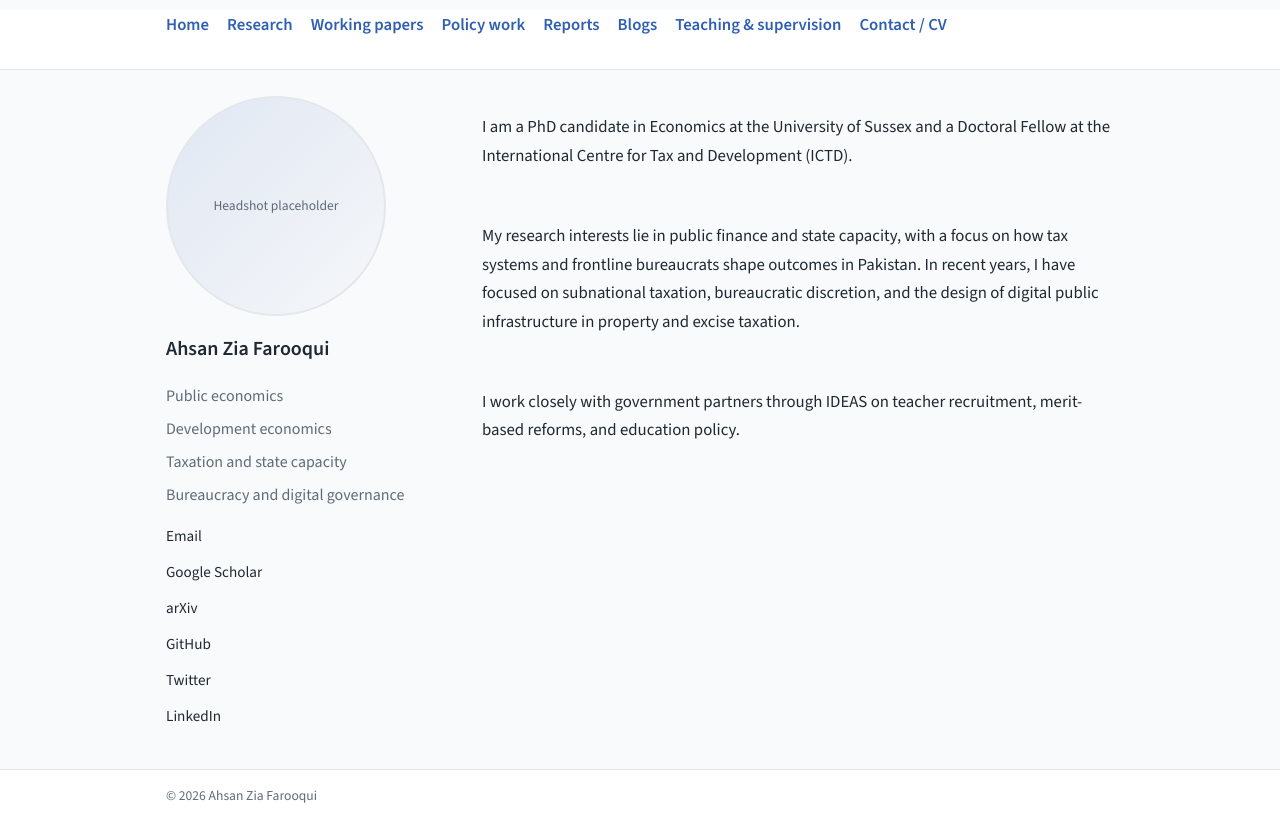
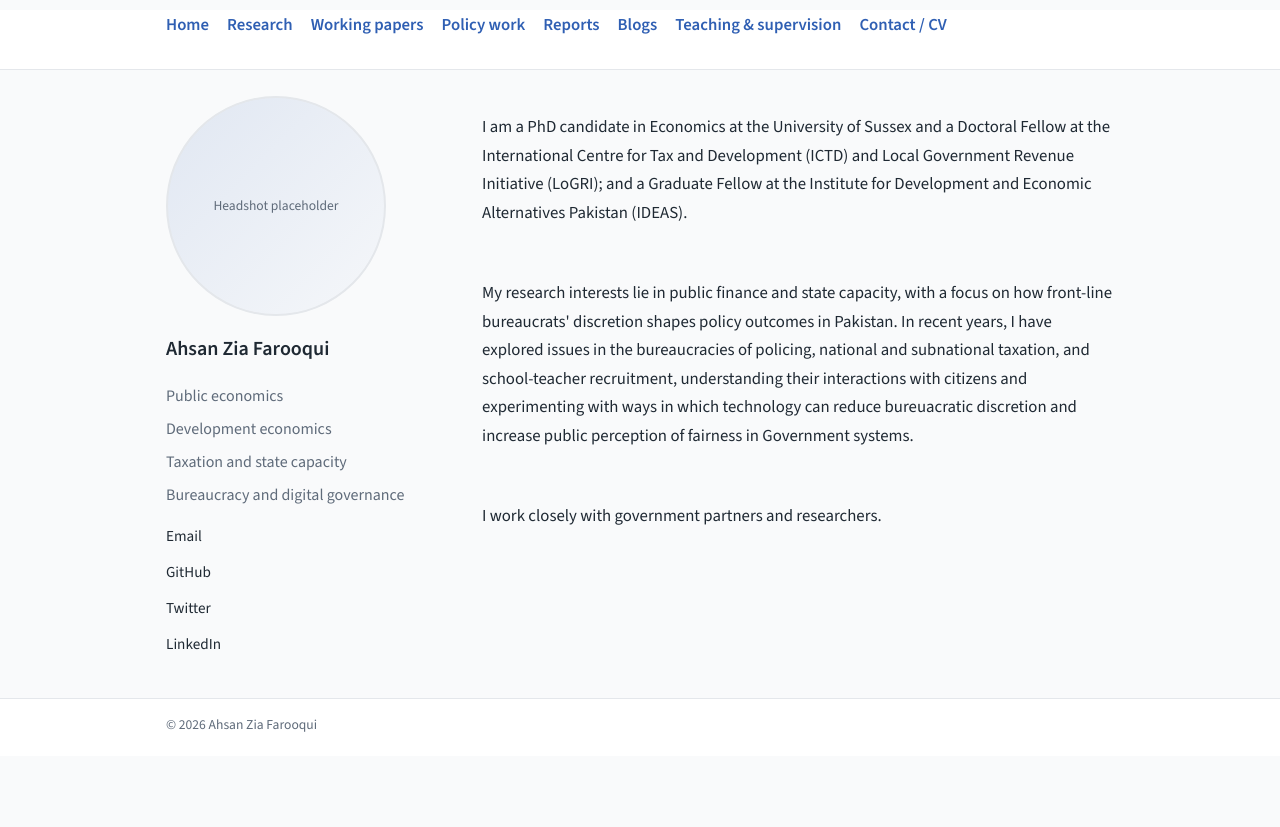
Before and after one commit to AhsanZiaFarooqui/ahsanziafarooqui.github.io, a plain HTML site: page index.html in a window 1280 px wide. After the commit the page ends 800 px from the top, so only its background shows below. Drawn offline with nearby package versions, Linux system fonts and the light colour scheme.

Commit message:
Update index.html

```diff
--- a/index.html
+++ b/index.html
@@ -44,9 +44,7 @@
           <li>Bureaucracy and digital governance</li>
         </ul>
         <ul class="profile-links">
-          <li><a href="mailto:YOUR.EMAIL@DOMAIN">Email</a></li>
-          <li><a href="https://scholar.google.com/" target="_blank" rel="noopener noreferrer">Google Scholar</a></li>
-          <li><a href="https://arxiv.org/" target="_blank" rel="noopener noreferrer">arXiv</a></li>
+          <li><a href="mailto: a.farooqui@sussex.ac.uk">Email</a></li>
           <li><a href="https://github.com/ahsan-zia-farooqui" target="_blank" rel="noopener noreferrer">GitHub</a></li>
           <li><a href="https://twitter.com/" target="_blank" rel="noopener noreferrer">Twitter</a></li>
           <li><a href="https://www.linkedin.com/" target="_blank" rel="noopener noreferrer">LinkedIn</a></li>
@@ -56,17 +54,16 @@
       <section class="content-copy">
         <p>
           I am a PhD candidate in Economics at the University of Sussex and a Doctoral Fellow at the
-          International Centre for Tax and Development (ICTD).
+          International Centre for Tax and Development (ICTD) and Local Government Revenue Initiative (LoGRI); and a Graduate Fellow at the Institute for Development and Economic Alternatives Pakistan (IDEAS).
         </p>
         <p>
-          My research interests lie in public finance and state capacity, with a focus on how tax systems and
-          frontline bureaucrats shape outcomes in Pakistan. In recent years, I have focused on subnational
-          taxation, bureaucratic discretion, and the design of digital public infrastructure in property and
-          excise taxation.
+          My research interests lie in public finance and state capacity, with a focus on how front-line
+          bureaucrats' discretion shapes policy outcomes in Pakistan. In recent years, I have explored issues
+          in the bureaucracies of policing, national and subnational taxation, and school-teacher recruitment, understanding their interactions with citizens and experimenting with ways in which technology can
+          reduce bureuacratic discretion and increase public perception of fairness in Government systems.
         </p>
         <p>
-          I work closely with government partners through IDEAS on teacher recruitment, merit-based reforms,
-          and education policy.
+          I work closely with government partners and researchers.
         </p>
       </section>
     </div>
```
